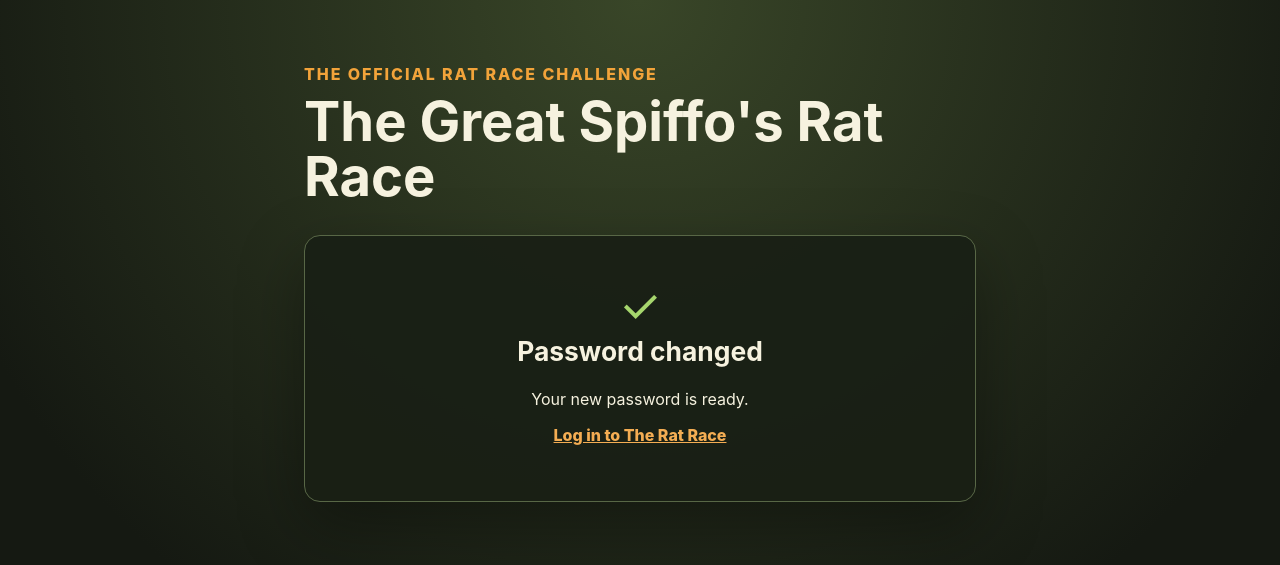
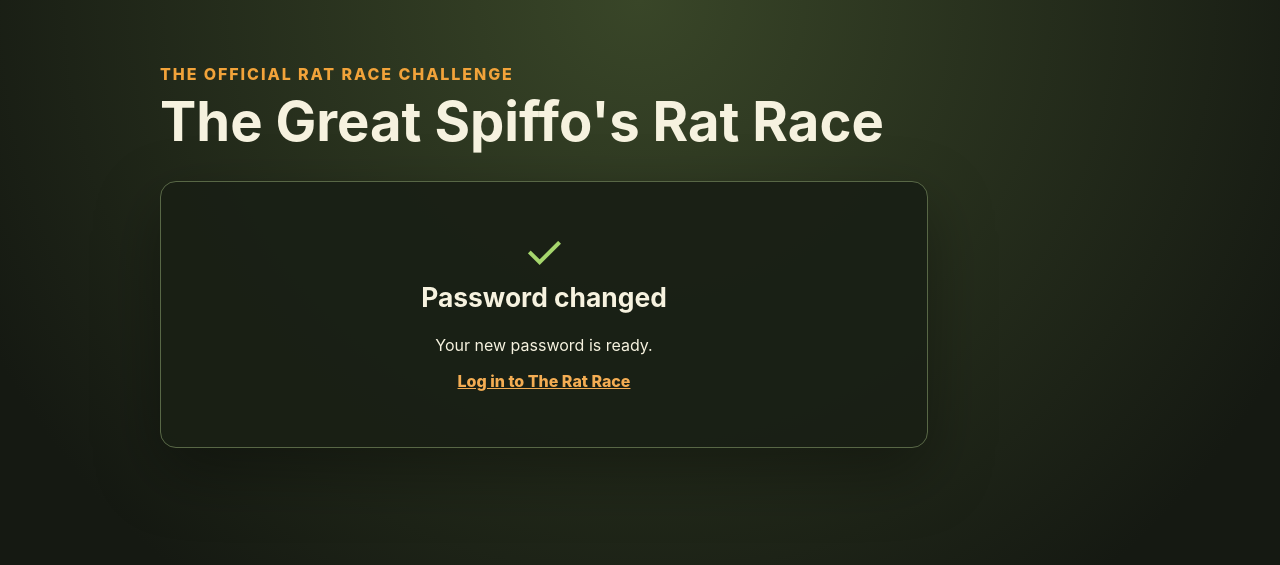
Before and after one commit to Eurymachus/The-Great-Spiffo-s-Rat-Race, a Django app: page /password-reset-complete/ in a window 1280 px wide. Shown: the top 565 px of the page. Run offline with Django 5.2, Linux system fonts and the light colour scheme.

Commit message:
Keep site title on one line at desktop widths

```diff
--- a/apps/website/registry/static/registry/site.css
+++ b/apps/website/registry/static/registry/site.css
@@ -14,7 +14,7 @@ body {
 }
 
 .page-shell {
-    width: min(92%, 42rem);
+    width: min(92%, 60rem);
     margin: 0 auto;
     padding: 4rem 0;
 }
@@ -24,6 +24,7 @@ body {
 .eyebrow { margin: 0 0 .65rem; color: #f2a33a; font-weight: 800; text-transform: uppercase; letter-spacing: .12em; }
 
 .card {
+    width: min(100%, 48rem);
     padding: clamp(1.4rem, 5vw, 2.5rem);
     background: rgba(25, 31, 21, .94);
     border: 1px solid #586746;
--- a/apps/website/registry/templates/registry/base.html
+++ b/apps/website/registry/templates/registry/base.html
@@ -5,7 +5,7 @@
     <meta charset="utf-8">
     <meta name="viewport" content="width=device-width, initial-scale=1">
     <title>{% block title %}The Great Spiffo's Rat Race{% endblock %}</title>
-    <link rel="stylesheet" href="{% static 'registry/site.css' %}?v=20260714-2">
+    <link rel="stylesheet" href="{% static 'registry/site.css' %}?v=20260714-3">
     {% block extra_head %}{% endblock %}
 </head>
 <body>
```
